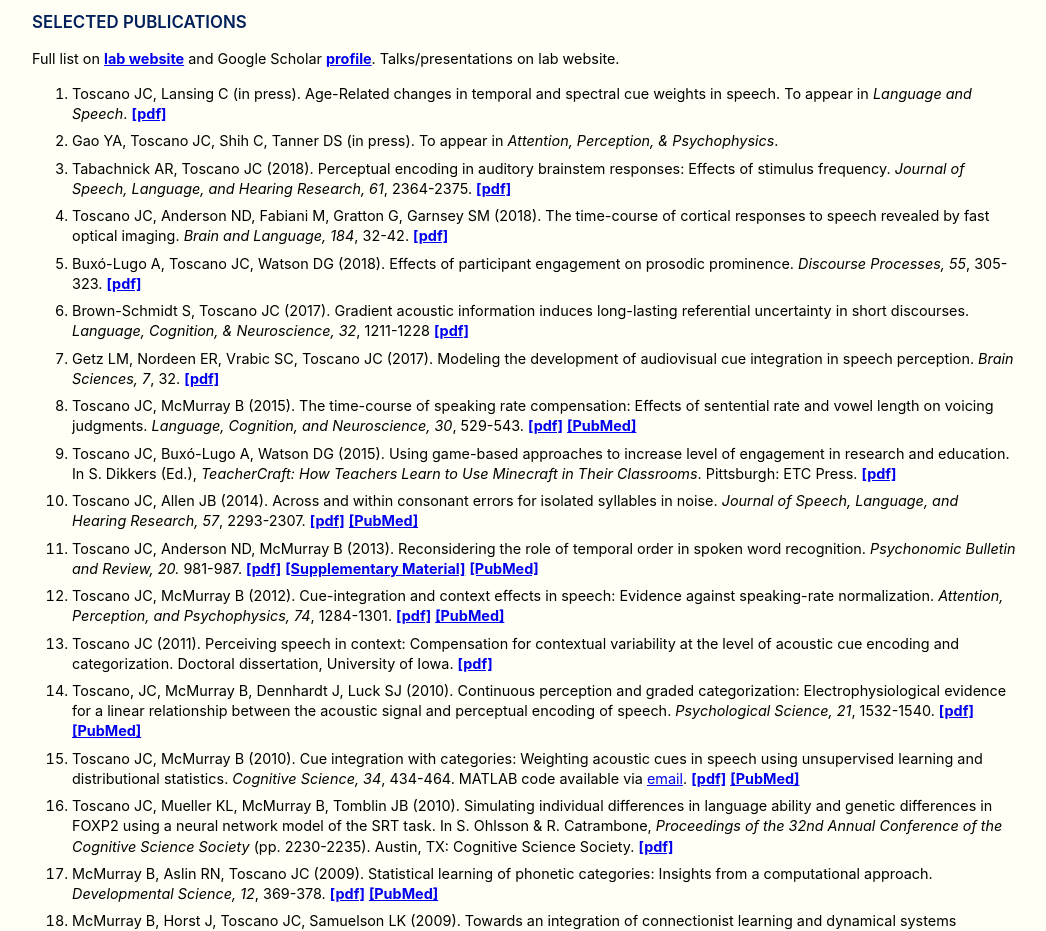
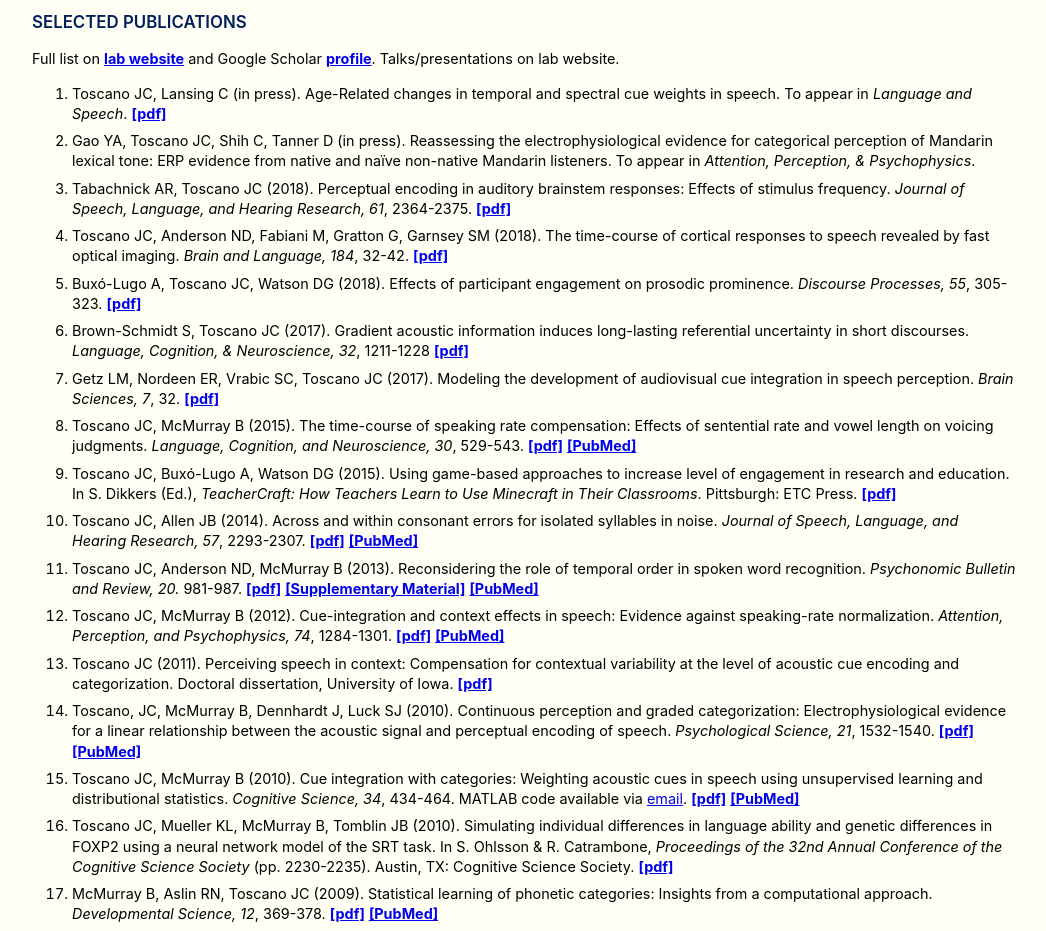
Before and after one commit to jctoscano/jctoscano.github.io, a plain HTML site: page index2.html in a window 1280 px wide. Shown: the part 1160-2091 px from the top of the page, without its empty margins (116-1162 px from the left). Drawn offline with Linux system fonts and the light colour scheme.

Commit message:
Edits to test site

```diff
--- a/index2.html
+++ b/index2.html
@@ -140,7 +140,7 @@
 
 <li>Toscano JC, Lansing C (in press). Age-Related changes in temporal and spectral cue weights in speech. To appear in <em>Language and Speech</em>. <a href="http://dx.doi.org/10.1177/0023830917737112"><strong>[pdf]</strong></a>
 
-	<li>Gao YA, Toscano JC, Shih C, Tanner DS (in press). To appear in <i>Attention, Perception, &amp; Psychophysics</i>.</li>
+	<li>Gao YA, Toscano JC, Shih C, Tanner D (in press). Reassessing the electrophysiological evidence for categorical perception of Mandarin lexical tone: ERP evidence from native and na&iuml;ve non-native Mandarin listeners. To appear in <i>Attention, Perception, &amp; Psychophysics</i>.</li>
 
 <li>Tabachnick AR, Toscano JC (2018). Perceptual encoding in auditory brainstem responses: Effects of stimulus frequency. <i>Journal of Speech, Language, and Hearing Research, 61</i>, 2364-2375. <a href="https://dx.doi.org/10.1044/2018_JSLHR-H-17-0486"><strong>[pdf]</strong></a></li>
 
```
Also changed, not shown: 1 other file.
